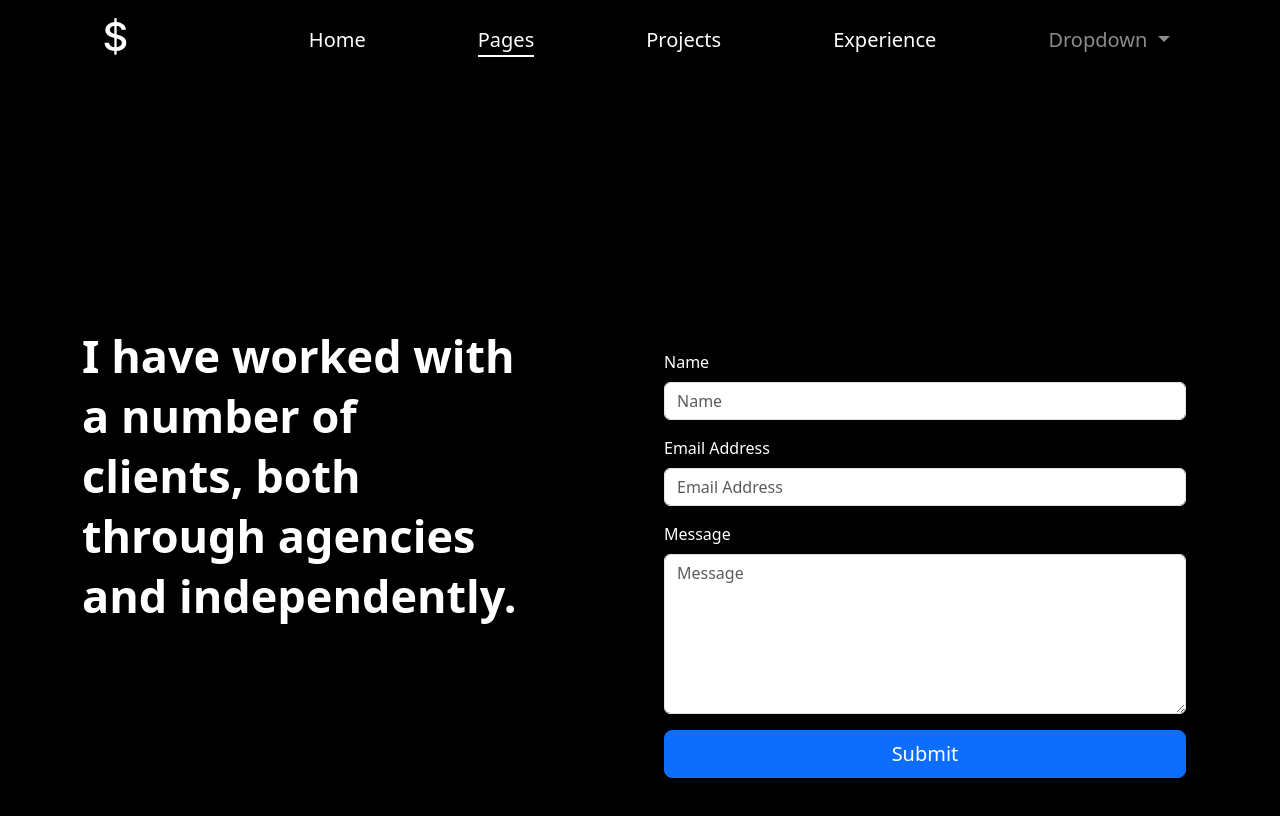
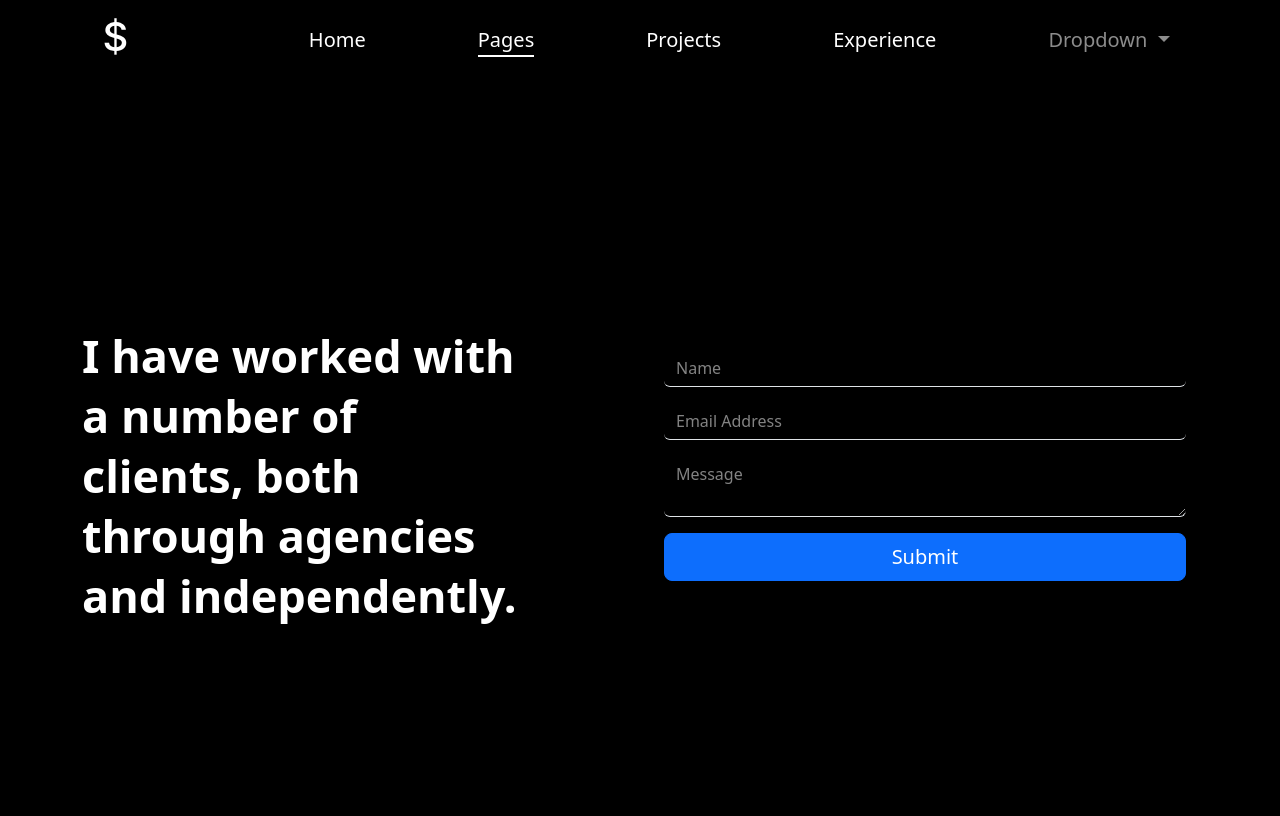
Before and after one commit to DracFiendMG/portfolio-angular, an Angular app: page / in a window 1280 px wide. Both pictures are taken after a click on the link "Pages". Shown: the top 816 px of the page. Built offline with nearby package versions, Linux system fonts and the light colour scheme.

Commit message:
updated email form fields to my preferences

```diff
--- a/src/app/pages/pages.component.css
+++ b/src/app/pages/pages.component.css
@@ -11,3 +11,23 @@
     padding-top: 19.7% !important;
     padding-bottom: 4% !important;
 }
+
+.input-bg {
+    background-color: #000;
+}
+
+::placeholder {
+    color: #838383;
+}
+
+input:focus::-webkit-input-placeholder, textarea:focus::-webkit-input-placeholder {
+    color: #fff;
+}
+
+input:focus, input.form-control:focus, textarea:focus {
+    outline:none !important;
+    outline-width: 0 !important;
+    box-shadow: none;
+    -moz-box-shadow: none;
+    -webkit-box-shadow: none;
+}
--- a/src/app/pages/pages.component.html
+++ b/src/app/pages/pages.component.html
@@ -12,23 +12,20 @@
 
                 <!-- Name input -->
                 <div class="mb-3">
-                    <label class="form-label" for="name">Name</label>
-                    <input class="form-control" id="name" type="text" placeholder="Name" data-sb-validations="required" />
+                    <input class="form-control border-0 border-bottom input-bg" id="name" type="text" placeholder="Name" data-sb-validations="required" />
                     <div class="invalid-feedback" data-sb-feedback="name:required">Name is required.</div>
                 </div>
 
                 <!-- Email address input -->
                 <div class="mb-3">
-                    <label class="form-label" for="emailAddress">Email Address</label>
-                    <input class="form-control" id="emailAddress" type="email" placeholder="Email Address" data-sb-validations="required, email" />
+                    <input class="form-control border-0 border-bottom input-bg" id="emailAddress" type="email" placeholder="Email Address" data-sb-validations="required, email" />
                     <div class="invalid-feedback" data-sb-feedback="emailAddress:required">Email Address is required.</div>
                     <div class="invalid-feedback" data-sb-feedback="emailAddress:email">Email Address Email is not valid.</div>
                 </div>
 
                 <!-- Message input -->
                 <div class="mb-3">
-                    <label class="form-label" for="message">Message</label>
-                    <textarea class="form-control" id="message" type="text" placeholder="Message" style="height: 10rem;" data-sb-validations="required"></textarea>
+                    <textarea class="form-control border-0 border-bottom input-bg" id="message" type="text" placeholder="Message" data-sb-validations="required"></textarea>
                     <div class="invalid-feedback" data-sb-feedback="message:required">Message is required.</div>
                 </div>
 
```
